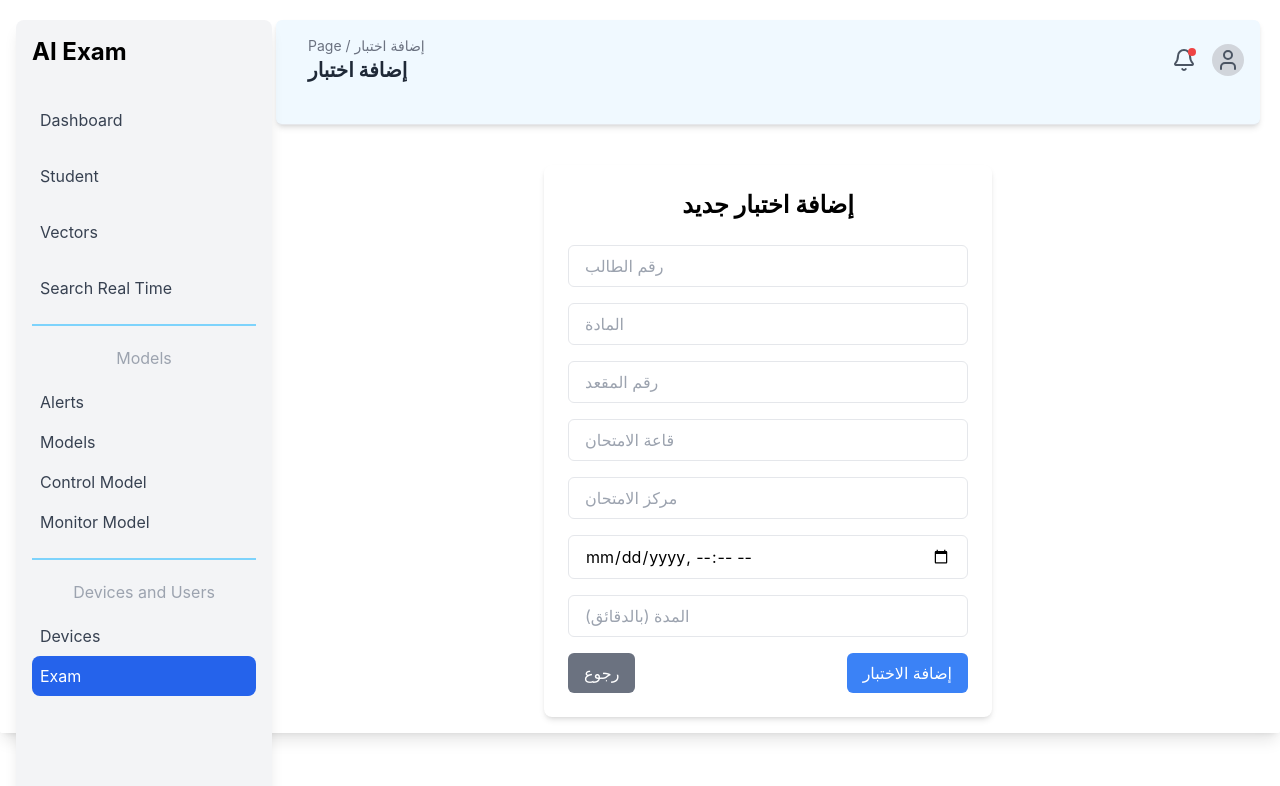
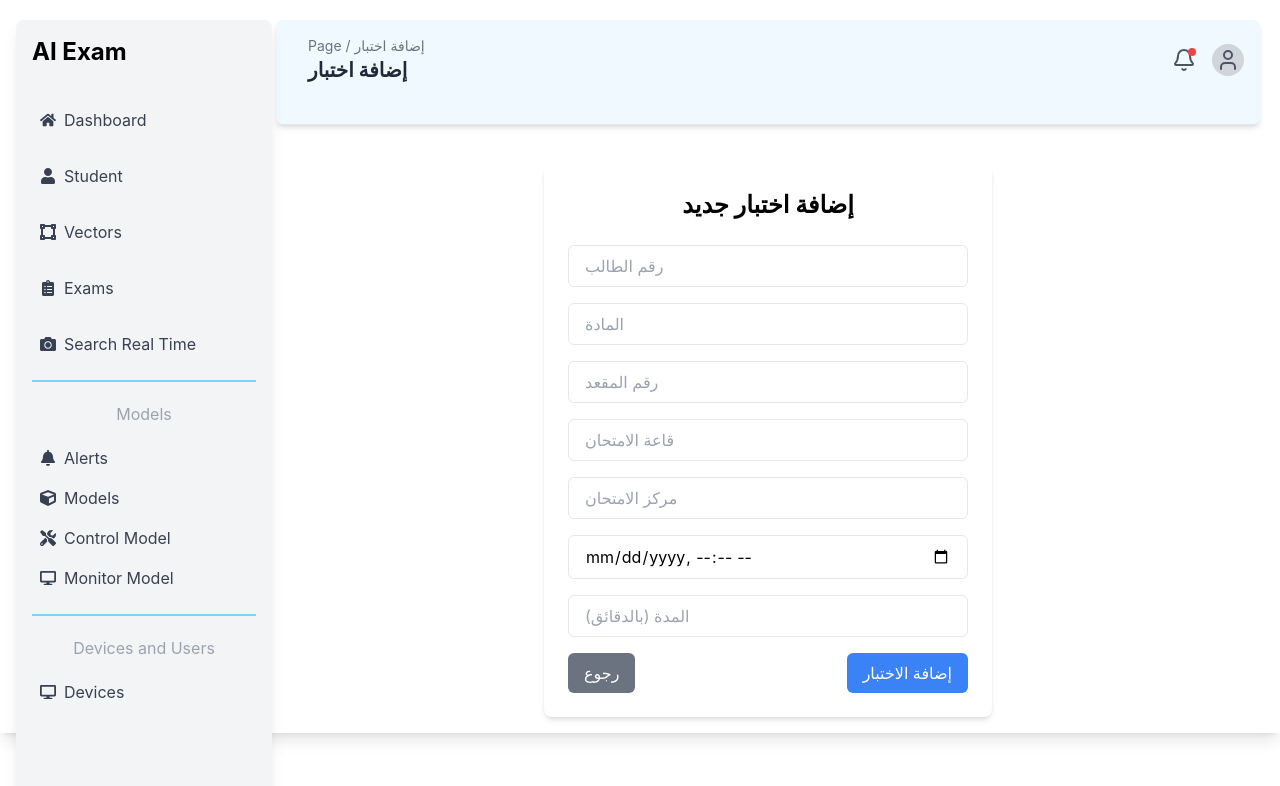
Before and after one commit to radanpro/identity, a React (Create React App) app in the folder frontend/: page /exam/add in a window 1280 px wide. Shown: the top 786 px of the page. Built offline with nearby package versions, Linux system fonts and the light colour scheme.

Commit message:
update ExamForm component; enhance exam data mapping and routing for edit functionality, and upgrade react-icons dependency

```diff
--- a/frontend/package.json
+++ b/frontend/package.json
@@ -30,7 +30,7 @@
     "querystring-es3": "^0.2.1",
     "react": "^18.3.1",
     "react-dom": "^18.3.1",
-    "react-icons": "^5.4.0",
+    "react-icons": "^5.5.0",
     "react-router-dom": "^6.30.0",
     "react-scripts": "^5.0.1",
     "react-webcam": "^7.2.0",
--- a/frontend/src/App.jsx
+++ b/frontend/src/App.jsx
@@ -124,7 +124,7 @@ function App() {
                   element={<ExamForm isLoggedIn={isLoggedIn} />}
                 />
                 <Route
-                  path=":examId"
+                  path="edit-exam/:examId"
                   element={<ExamForm isLoggedIn={isLoggedIn} />}
                 />
               </Route>
--- a/frontend/src/components/Sidebar.jsx
+++ b/frontend/src/components/Sidebar.jsx
@@ -1,36 +1,73 @@
+import { useState } from "react";
 import { NavLink, useLocation } from "react-router-dom";
 import PropTypes from "prop-types";
-import { useState } from "react";
+import {
+  FaHome,
+  FaUser,
+  FaVectorSquare,
+  FaCamera,
+  FaBell,
+  FaCube,
+  FaTools,
+  FaDesktop,
+  FaClipboardList,
+  FaUserPlus,
+} from "react-icons/fa";
 
 const Sidebar = ({ isOpen, onClose }) => {
   const location = useLocation();
-  const [deviceMenuOpen, setDeviceMenuOpen] = useState(false);
-  const [examMenuOpen, setExamMenuOpen] = useState(false);
 
-  const toggleDeviceMenu = () => {
-    setDeviceMenuOpen(!deviceMenuOpen);
-  };
-  const toggleExamMenu = () => {
-    setExamMenuOpen(!examMenuOpen);
+  // حالة التحكم للقوائم المنسدلة باستخدام مفتاح العنصر
+  const [openMenus, setOpenMenus] = useState({});
+
+  const toggleMenu = (menuKey) => {
+    setOpenMenus((prev) => ({ ...prev, [menuKey]: !prev[menuKey] }));
   };
 
-  const isStudentActive =
-    location.pathname.startsWith("/students") ||
-    location.pathname.startsWith("/add-student");
-  const isVectorActive =
-    location.pathname.startsWith("/vectors") ||
-    location.pathname.startsWith("/add-vector");
-  const isAlertActive =
-    location.pathname.startsWith("/alert-list") ||
-    location.pathname.startsWith("/alert-info");
-  const isModelActive =
-    location.pathname.startsWith("/models-list") ||
-    location.pathname.startsWith("/models-info");
-  const isControlModelActive = location.pathname.startsWith("/control-model");
-  const isMonitorModelActive =
-    location.pathname.startsWith("/monitoring-model");
-  const isDeviceActive = location.pathname.startsWith("/devices");
-  const isExamActive = location.pathname.startsWith("/exam");
+  // تعريف عناصر القائمة الرئيسية كمصفوفة من الكائنات
+  const mainNav = [
+    { label: "Dashboard", to: "/", icon: <FaHome /> },
+    { label: "Student", to: "/students", icon: <FaUser /> },
+    { label: "Vectors", to: "/vectors", icon: <FaVectorSquare /> },
+    { label: "Exams", to: "/exam/index", icon: <FaClipboardList /> },
+    { label: "Search Real Time", to: "/camera", icon: <FaCamera /> },
+  ];
+
+  const modelsGroup = {
+    group: "Models",
+    items: [
+      { label: "Alerts", to: "/alert-list", icon: <FaBell /> },
+      { label: "Models", to: "/models-list", icon: <FaCube /> },
+      { label: "Control Model", to: "/control-model", icon: <FaTools /> },
+      { label: "Monitor Model", to: "/monitoring-model", icon: <FaDesktop /> },
+    ],
+  };
+
+  const devicesGroup = {
+    group: "Devices and Users",
+    items: [
+      {
+        label: "Devices",
+        icon: <FaDesktop />,
+        children: [
+          { label: "Device List", to: "/devices", icon: <FaClipboardList /> },
+          {
+            label: "Register Device",
+            to: "/devices/register",
+            icon: <FaUserPlus />,
+          },
+        ],
+      },
+    ],
+  };
+
+  // دالة للتحقق من حالة التفعيل بناءً على المسار الحالي
+  const getLinkClasses = (to) =>
+    `block p-2 rounded-lg ${
+      location.pathname.startsWith(to)
+        ? "bg-blue-600 text-white"
+        : "text-gray-700"
+    }`;
 
   return (
     <aside
@@ -46,150 +83,75 @@ const Sidebar = ({ isOpen, onClose }) => {
         ✕
       </button>
       <nav className="space-y-4">
+        {mainNav.map((item) => (
           <NavLink
-          to="/"
+            key={item.to}
+            to={item.to}
             className={({ isActive }) =>
-            `block p-2 rounded-lg ${
+              `flex items-center gap-2 p-2 rounded-lg ${
                 isActive ? "bg-blue-600 text-white" : "text-gray-700"
               }`
             }
           >
-          Dashboard
+            {item.icon}
+            <span>{item.label}</span>
           </NavLink>
+        ))}
+      </nav>
+
+      {/* قسم النماذج */}
+      <div className="border-t-2 border-sky-300 mt-4 pt-2">
+        <p className="text-gray-400 text-center p-3">{modelsGroup.group}</p>
+        {modelsGroup.items.map((item) => (
           <NavLink
-          to="/students"
-          className={`block p-2 rounded-lg ${
-            isStudentActive ? "bg-blue-600 text-white" : "text-gray-700"
+            key={item.to}
+            to={item.to}
+            className={getLinkClasses(item.to)}
+          >
+            <div className="flex items-center gap-2">
+              {item.icon}
+              <span>{item.label}</span>
+            </div>
+          </NavLink>
+        ))}
+      </div>
+
+      {/* قسم الأجهزة والمستخدمين */}
+      <div className="border-t-2 border-sky-300 mt-4 pt-2">
+        <p className="text-gray-400 text-center p-3">{devicesGroup.group}</p>
+        {devicesGroup.items.map((item, index) => (
+          <div key={index}>
+            <button
+              onClick={() => toggleMenu(item.label)}
+              className={`flex items-center gap-2 w-full text-left p-2 rounded-lg ${
+                location.pathname.startsWith("/devices")
+                  ? "bg-blue-600 text-white"
+                  : "text-gray-700"
               }`}
             >
-          Student
-        </NavLink>
+              {item.icon}
+              <span>{item.label}</span>
+            </button>
+            {item.children && openMenus[item.label] && (
+              <div className="pl-4 space-y-2">
+                {item.children.map((child) => (
                   <NavLink
-          to="/vectors"
-          className={`block p-2 rounded-lg ${
-            isVectorActive ? "bg-blue-600 text-white" : "text-gray-700"
-          }`}
-        >
-          Vectors
-        </NavLink>
-        <NavLink
-          to="/camera"
+                    key={child.to}
+                    to={child.to}
                     className={({ isActive }) =>
-            `block p-2 rounded-lg ${
+                      `flex items-center gap-2 p-2 rounded-lg ${
                         isActive ? "bg-blue-600 text-white" : "text-gray-700"
                       }`
                     }
                   >
-          Search Real Time
+                    {child.icon}
+                    <span>{child.label}</span>
                   </NavLink>
-      </nav>
-      <div className="border-t-2 border-sky-300 mt-4 pt-2">
-        <p className="text-gray-400 text-center p-3">Models</p>
-        <NavLink
-          to="/alert-list"
-          className={`block p-2 rounded-lg ${
-            isAlertActive ? "bg-blue-600 text-white" : "text-gray-700"
-          }`}
-        >
-          Alerts
-        </NavLink>
-        <NavLink
-          to="/models-list"
-          className={`block p-2 rounded-lg ${
-            isModelActive ? "bg-blue-600 text-white" : "text-gray-700"
-          }`}
-        >
-          Models
-        </NavLink>
-        <NavLink
-          to="/control-model"
-          className={`block p-2 rounded-lg ${
-            isControlModelActive ? "bg-blue-600 text-white" : "text-gray-700"
-          }`}
-        >
-          Control Model
-        </NavLink>
-        <NavLink
-          to="/monitoring-model"
-          className={`block p-2 rounded-lg ${
-            isMonitorModelActive ? "bg-blue-600 text-white" : "text-gray-700"
-          }`}
-        >
-          Monitor Model
-        </NavLink>
-      </div>
-      <div className="border-t-2 border-sky-300 mt-4 pt-2">
-        <p className="text-gray-400 text-center p-3">Devices and Users</p>
-        <div className="space-y-2">
-          <button
-            onClick={toggleDeviceMenu}
-            className={`w-full text-left p-2 rounded-lg ${
-              isDeviceActive ? "bg-blue-600 text-white" : "text-gray-700"
-            }`}
-          >
-            Devices
-          </button>
-          {deviceMenuOpen && (
-            <div className="pl-4 space-y-2">
-              <NavLink
-                to="/devices"
-                className={({ isActive }) =>
-                  `block p-2 rounded-lg ${
-                    isActive ? "bg-blue-600 text-white" : "text-gray-700"
-                  }`
-                }
-              >
-                Device List
-              </NavLink>
-              <NavLink
-                to="/devices/register"
-                className={({ isActive }) =>
-                  `block p-2 rounded-lg ${
-                    isActive ? "bg-blue-600 text-white" : "text-gray-700"
-                  }`
-                }
-              >
-                Register Device
-              </NavLink>
+                ))}
               </div>
             )}
           </div>
-      </div>
-      <div>
-        <div className="space-y-2">
-          <button
-            onClick={toggleExamMenu}
-            className={`w-full text-left p-2 rounded-lg ${
-              isExamActive ? "bg-blue-600 text-white" : "text-gray-700"
-            }`}
-          >
-            Exam
-          </button>
-          {examMenuOpen && (
-            <div className="pl-4 space-y-2">
-              <NavLink
-                to="/exam/index"
-                className={({ isActive }) =>
-                  `block p-2 rounded-lg ${
-                    isActive ? "bg-blue-600 text-white" : "text-gray-700"
-                  }`
-                }
-              >
-                Exam List
-              </NavLink>
-              <NavLink
-                to="/exam/add"
-                className={({ isActive }) =>
-                  `block p-2 rounded-lg ${
-                    isActive ? "bg-blue-600 text-white" : "text-gray-700"
-                  }`
-                }
-              >
-                add Exam
-              </NavLink>
-            </div>
-          )}
-        </div>
+        ))}
       </div>
     </aside>
   );
--- a/frontend/src/exam/ExamList.jsx
+++ b/frontend/src/exam/ExamList.jsx
@@ -162,7 +162,7 @@ const ExamList = ({ isLoggedIn }) => {
                       </td>
                       <td className="px-6 py-4 whitespace-nowrap text-sm font-medium">
                         <NavLink
-                          to={`/edit-exam/${exam.id}`}
+                          to={`/exam/edit-exam/${exam.student_number}`}
                           className="text-indigo-600 hover:text-indigo-900 border border-gray-200 p-2 px-4 rounded-md"
                         >
                           تعديل
```
Also changed, not shown: frontend/src/exam/AddExam.jsx (+28 -6 lines), 1 other file (tests, documents, lock files or other folders). Lines whose indentation alone changed are shown as unchanged.
